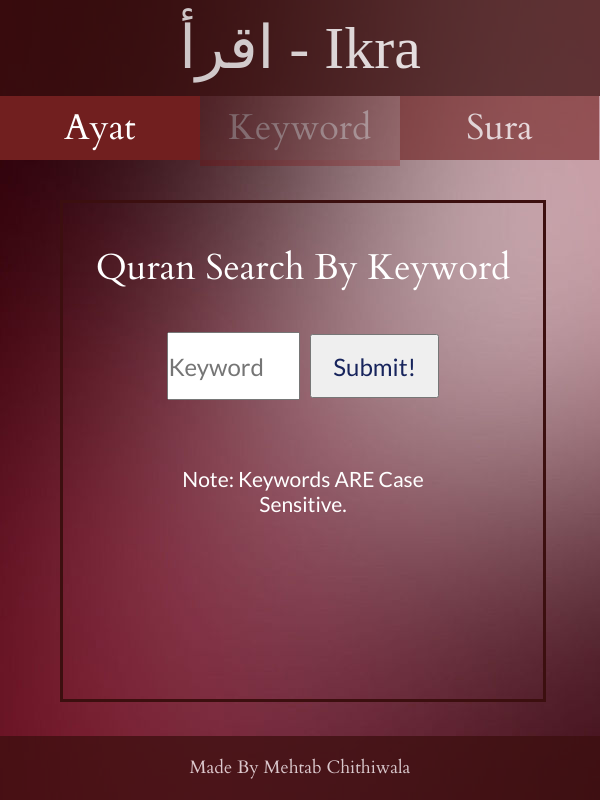
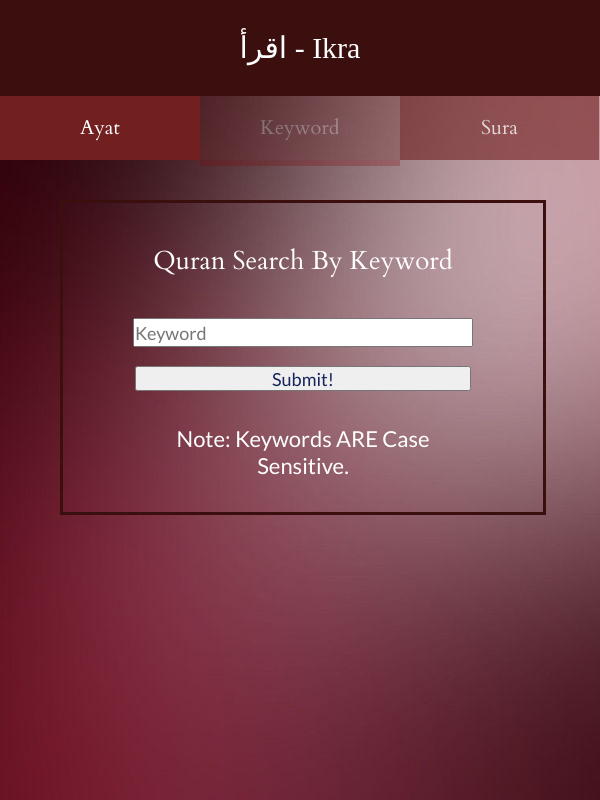
Before and after one commit to mchithiw/ikra, a plain HTML site: page index.html in a window 600 px wide. Drawn offline with Linux system fonts and the light colour scheme.

Commit message:
Changed styles to be more responsive

```diff
--- a/index.html
+++ b/index.html
@@ -1,10 +1,12 @@
 <!DOCTYPE html>
 <html>
     <head>
-        <title>Ikra the Quran</title>
+        <title>Ikra - Quran Keyword Search</title>
+
         <link href='http://fonts.googleapis.com/css?family=Cardo' rel='stylesheet' type='text/css'>
         <link href='http://fonts.googleapis.com/css?family=Open+Sans' rel='stylesheet' type='text/css'>
         <link href='http://fonts.googleapis.com/css?family=Lato' rel='stylesheet' type='text/css'>
+        <meta http-equiv="X-UA-Compatible" content="IE=9">
         <meta name="viewport" content="width=device-width"/>
         <meta charset="utf-8">
         <link rel="stylesheet" href="main.css">
@@ -42,13 +44,13 @@
             <input type="submit" class="sub" id="key-sub" value="Submit!">
             <div class="key-text" id="key-text"></div>
 
+             <!-- <div class="footer">Made By Mehtab Chithiwala</div> -->
+
         </div>
-
-        <div class="footer">Made By Mehtab Chithiwala</div>
 
         <script src="jquery.js"></script>
         <script src="backstretch.js"></script>
-        <script src="index.js"></script>
+        <script src="index.js" defer="defer"></script>
 
 		<script>
   (function(i,s,o,g,r,a,m){i['GoogleAnalyticsObject']=r;i[r]=i[r]||function(){
--- a/index.js
+++ b/index.js
@@ -22,9 +22,12 @@ $(function() {
     var selStr;
 
     //read Quran from file into array
+   /* var getQuran = function() {
     $.get('quran.txt', function(data) {
         quranText = data.split('\n');
     });
+    } */
+
 
     $.get('sura.txt', function(data) {
         suraList = data.split('\n');
@@ -45,10 +48,16 @@ $(function() {
 
     });
 
-    $(".sura-text").html("Either type a Sura number or select one from the drop down menu!");
+    $(".sura-text").html("Either type a Sura number or select one from the drop down menu! Note: If you type a Sura, it will take preference over the drop down selection.");
 
 
     $("#sura-sub").click(function () {
+
+        if (quranText.length < 1) {
+            $.get('quran.txt', function(data) {
+                quranText = data.split('\n');
+            });
+        }
         chk = false;
 
         $(".sura-text").html("Please enter a valid sura (1-114). Thanks!");
@@ -112,6 +121,12 @@ $(function() {
 
             $("#key-sub").click(function() {
 
+                if (quranText.length < 1) {
+                    $.get('quran.txt', function(data) {
+                        quranText = data.split('\n');
+                     });
+                }
+
                 $(".key-text").html("Note: Keywords ARE Case Sensitive.");
 
              keyword = $("#key").val();
@@ -130,7 +145,7 @@ $(function() {
                     $(".key-text").html("");
                 }
                 ctr++;
-                $(".key-text").append(num + " " + temp);
+                $(".key-text").append(num + ": " + temp);
                 $(".key-text").append('<br/>' + '<br/>');
                 //return false;
             }
@@ -141,6 +156,13 @@ $(function() {
 } else {
 
             $("#num-sub").click(function() {
+
+                if (quranText.length < 1) {
+                    $.get('quran.txt', function(data) {
+                        quranText = data.split('\n');
+                    });
+                }
+
              $(".num-text").html("Note: Please enter a valid Sura and Ayat number. Thanks!");
             var ctr = 0;
             k = $("#sura").val();
@@ -159,7 +181,7 @@ $(function() {
                 var tempStr;
                 tempStr = value.slice((value.indexOf(sub) + sub.length), value.length);
                 $(".num-text").html("");
-                $(".num-text").append("Sura: " + k + " Ayat: " + m + "     " + tempStr);
+                $(".num-text").append("Sura: " + k + " Ayat: " + m + ":     " + tempStr);
                 $(".num-text").append('<br/>' + '<br/>');
                 //return false;
             }
--- a/main.css
+++ b/main.css
@@ -4,8 +4,8 @@
 }
 
 html{
-    width: 100vw;
-    height: 100vh;
+    width: 100%;
+    height: 100%;
     overflow-x: hidden;
 }
 
@@ -23,26 +23,27 @@ body{
     height: 12%;
     width: 100%;
     background-color: #3c0f0f;
-    opacity: .75;
+    opacity: 1;
     color: white;
     text-align: center;
-    font-size: 10vmin;
+    font-size: 50px;
     line-height: 12vh;
+    z-index: 10;
 }
 
 .number-container, .key-container, .sura-container{
     position: absolute;
     width: 80%;
-    height: 62%;
+    height: auto;
     top: 25%;
     left: 10%;
     border: .5vmin solid #3c0f0f;
     text-align: center;
-    font-size: 6vmin;
+    font-size: 32px;
     color: white;
     font-family: "Cardo", serif;
     overflow-x: hidden;
-    overflow-y: auto;
+
 }
 
 .type{
@@ -50,20 +51,20 @@ body{
 }
 .inp, .sub, .suras{
     position: relative;
-    display: block;
+    display: inline-block;
     top: 0%;
     width: 27%;
-    height: 13%;
+    height: 15%;
     padding: 0;
     margin: 0;
-    display: inline-block;
     font-family: "Lato";
     color: #17245c;
-    font-size: 4vmin;
+    font-size: 22px;
 }
 
 #sura-inp, #sura-sub{
     width: 24%;
+    height: 15%;
 }
 
 .suras{
@@ -71,14 +72,15 @@ body{
 }
 
 .key-text, .num-text, .sura-text{
-    position: absolute;
+    position: relative;
     width: 60%;
-    height: 40%;
-    top: 53%;
+    height: auto;
+    top: 50%;
     left: 20%;
+    margin: 7% 0;
     color: white;
     z-index: 1;
-    font-size: 5.5vmin;
+    font-size: 22px;
     font-family: "Lato";
 }
 
@@ -91,10 +93,11 @@ body{
     text-align: center;
     color: white;
     cursor: pointer;
-    font-size: 6vmin;
+    font-size: 26px;
     background-color: #711f1f;
     font-family: "Cardo";
 }
+
 #sura-button{
     left: 0;
 }
@@ -111,7 +114,7 @@ body{
 }
 
 .footer{
-    position: fixed;
+    position: relative;
     width: 100%;
     height: 8%;
     top: 92%;
@@ -123,17 +126,43 @@ body{
     background-color: #3c0f0f;
     opacity: .75;
 }
-@media (min-width: 600px) {
+
+@media (max-width: 600px) {
+
+    .header{
+        font-size: 30px;
+    }
+
     .key-text, .num-text, .sura-text,{
-        font-size: 5vmin;
+        font-size: 16px;
+        width: 70%;
+        left: 15%;
     }
 
     .footer{
         font-size: 3vmin;
     }
-}
-@media (min-width: 450px) and (min-height: 600px) {
-    .key-text, .num-text, .sura-text{
-        font-size: 3.5vmin;
+
+    .inp, .sub, .suras{
+        display: block;
+        width: 70%;
+        height: 25px;
+        margin: 4% auto;
+        font-size: 18px;
+    }
+
+    #sura-inp, #sura-sub{
+        display: block;
+        width: 70%;
+        height: 25px;
+        margin: 4% auto;
+    }
+
+    .key-container, .sura-container, .number-container{
+        font-size: 26px;
+    }
+
+    .button{
+        font-size: 20px;
     }
 }
```
